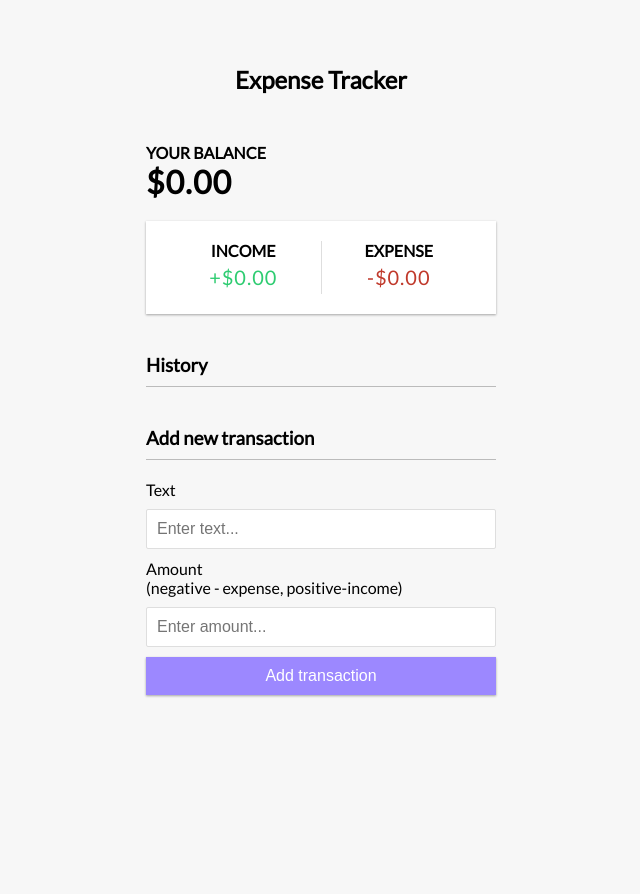
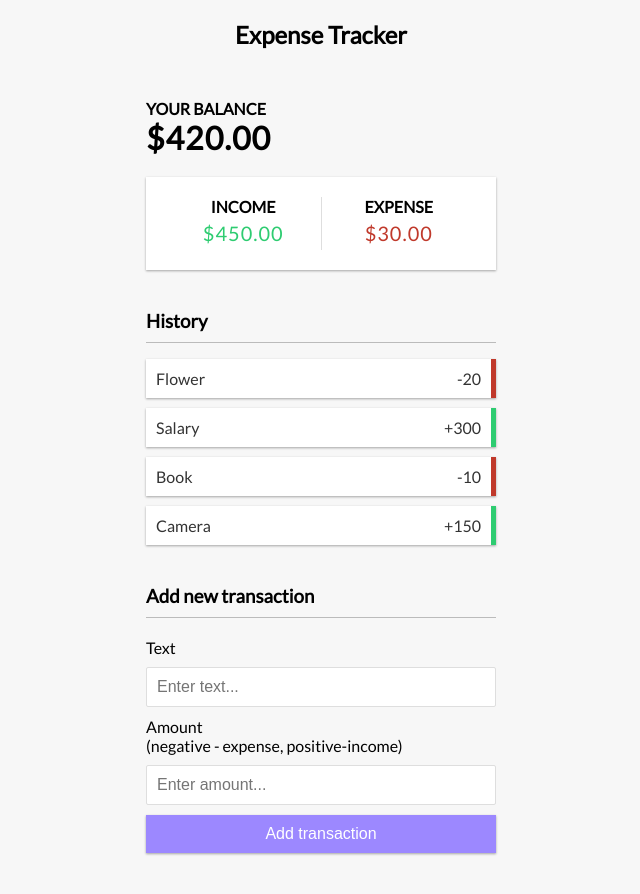
Before and after one commit to SevalKu/expense-tracker, a plain HTML site: page index.html in a window 1280 px wide. Shown: the whole page, without its empty margins (319-959 px from the left). Before the commit the page ends 800 px from the top, so only its background shows below. Drawn offline with Linux system fonts and the light colour scheme.

Commit message:
javascript part done

```diff
--- a/script.js
+++ b/script.js
@@ -0,0 +1,87 @@
+const balance = document.getElementById('balance');
+const money_plus = document.getElementById('money-plus');
+const money_minus = document.getElementById('money-minus');
+const list = document.getElementById('list');
+const form = document.getElementById('form');
+const text = document.getElementById('text');
+const amount = document.getElementById('amount');
+
+
+const dummyTransactions=[
+    {id:1, text:'Flower', amount:-20},
+    {id:2, text:'Salary', amount:300},
+    {id:3, text:'Book', amount:-10},
+    {id:4, text:'Camera', amount:150},
+];
+
+let transactions =dummyTransactions;
+
+function addTransaction(e){
+    e.preventDefault();
+
+    if(text.value.trim() === '' || amount.value.trim()===''){
+        alert('Please add a text and amount')
+    }else{
+        const transaction ={
+            id: generateID(),
+            text: text.value,
+            amount:+amount.value
+        }
+
+        transactions.push(transaction);
+        addTransactionDOM(transaction)
+        updateValues();
+
+        text.value='';
+        amount.value=''
+    }
+};
+function generateID(){
+    return Math.floor(Math.random()*100000000)
+}
+
+//Add transactions to DOM list
+function addTransactionDOM(transaction){
+    //Get sign
+    const sign =transaction.amount<0 ? '-' : '+';
+
+    const item= document.createElement('li')
+
+    item.classList.add(transaction.amount <0 ? 'minus' : 'plus');
+    item.innerHTML=`
+    ${transaction.text} <span>${sign}${Math.abs(transaction.amount)}</span>
+    <button class='delete-btn' onclick='removeTransaction(${transaction.id})'>x</button>`
+
+    list.appendChild(item)
+}
+
+//Update the balance, income and expense
+
+function updateValues(){
+    const amounts =transactions.map(transaction =>transaction.amount);
+    const total = amounts.reduce((acc, item)=>(acc += item), 0).toFixed(2);
+
+    const income = amounts.filter(item => item > 0).reduce((acc,item) => (acc+= item),0).toFixed(2);
+    const expense = (amounts.filter(item => item < 0).reduce((acc,item) => (acc+= item),0) * -1).toFixed(2);
+
+    balance.innerText = `$${total}`;
+    money_plus.innerText = `$${income}`;
+    money_minus.innerText = `$${expense}`;
+
+}
+
+function removeTransaction(id){
+    transactions= transactions.filter(transaction => transaction.id !== id);
+
+    init ();
+}
+
+function init(){
+    list.innerHTML = '';
+    transactions.forEach(addTransactionDOM);
+    updateValues()
+}
+
+init()
+
+form.addEventListener('submit', addTransaction);
--- a/style.css
+++ b/style.css
@@ -128,7 +128,7 @@
     border-right: 5px solid #2ecc71;
   }
 
-  .list li.p.minus{
+  .list li.minus{
     border-right: 5px solid #c0392b;
   }
 
```
